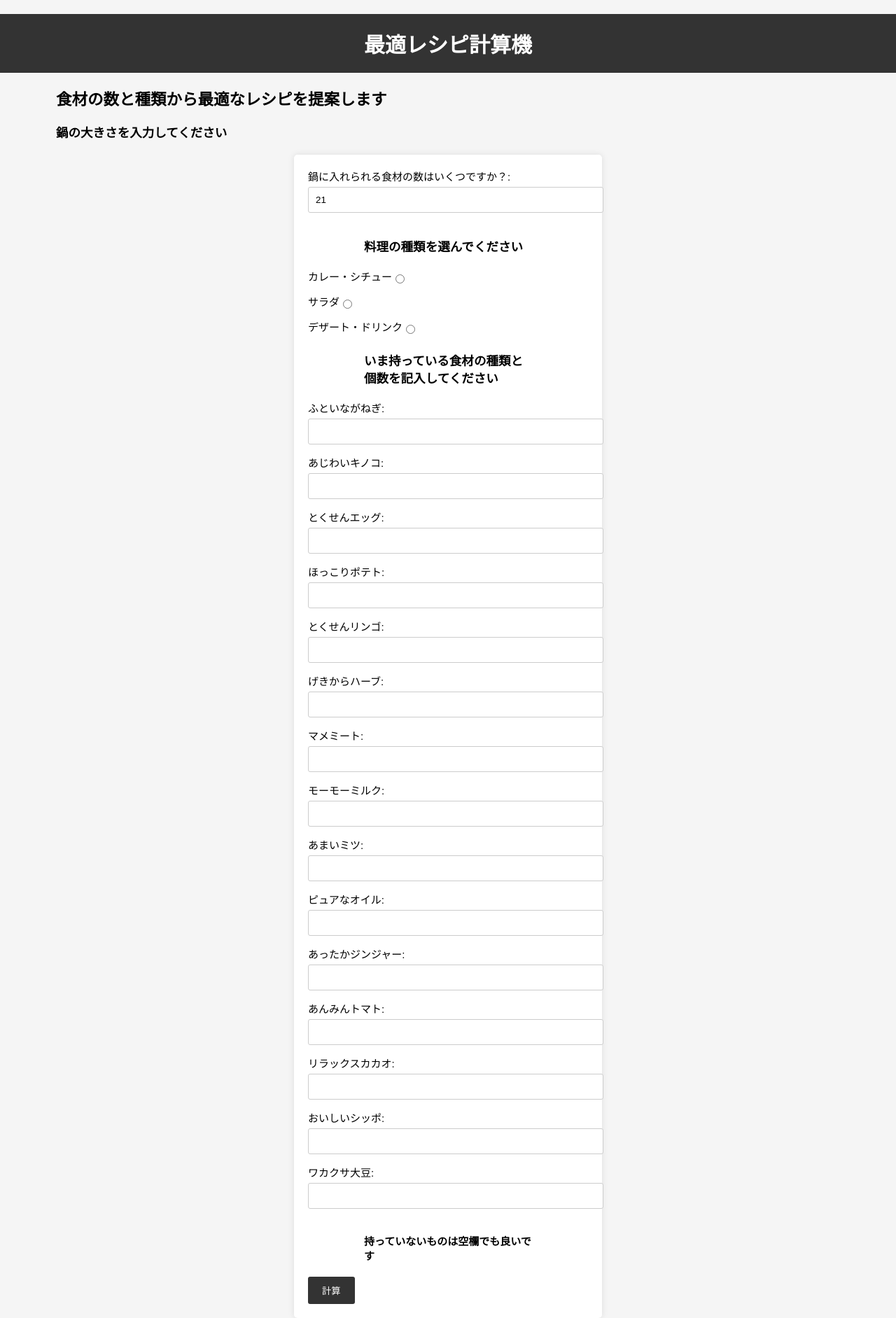
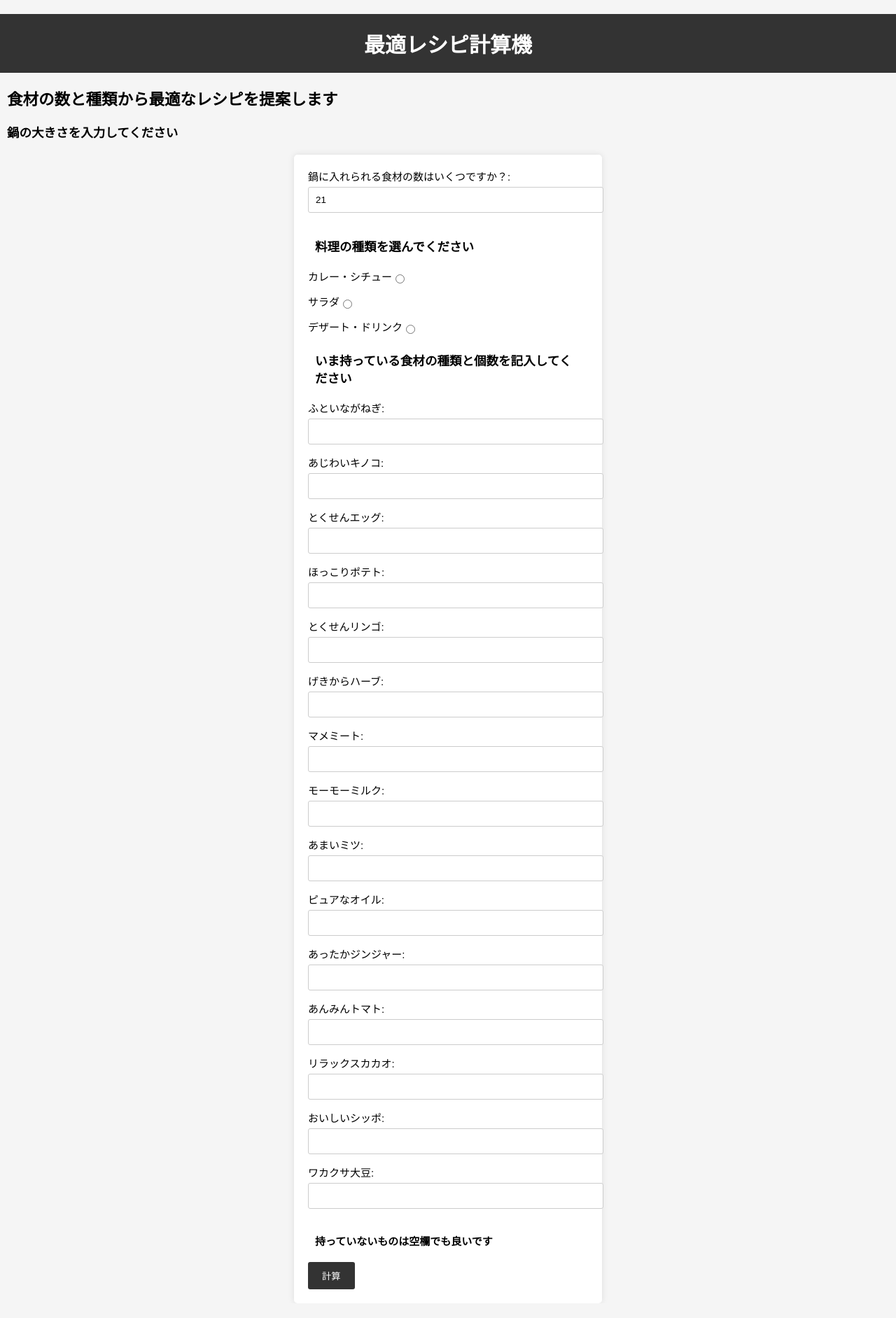
Before and after one commit to kaiseiphys/SleepRecipe, a Flask app: page / in a window 1280 px wide. Shown: the whole page at 70% size. After the commit the page ends 1842 px from the top, so only its background shows below. Run offline with Flask 3, Linux system fonts and the light colour scheme.

Commit message:
戻しました。

```diff
--- a/flaskr/static/css/style.css
+++ b/flaskr/static/css/style.css
@@ -13,11 +13,11 @@ h1 {
     text-align: center;
     background-color: #333;
     color: #fff;
-    padding: 20px 50px;
+    padding: 20px 10px;
 }
 
 h2, h3, h4 {
-    margin: 20px 80px;
+    margin: 20px 10px;
 }
 
 form {
```
